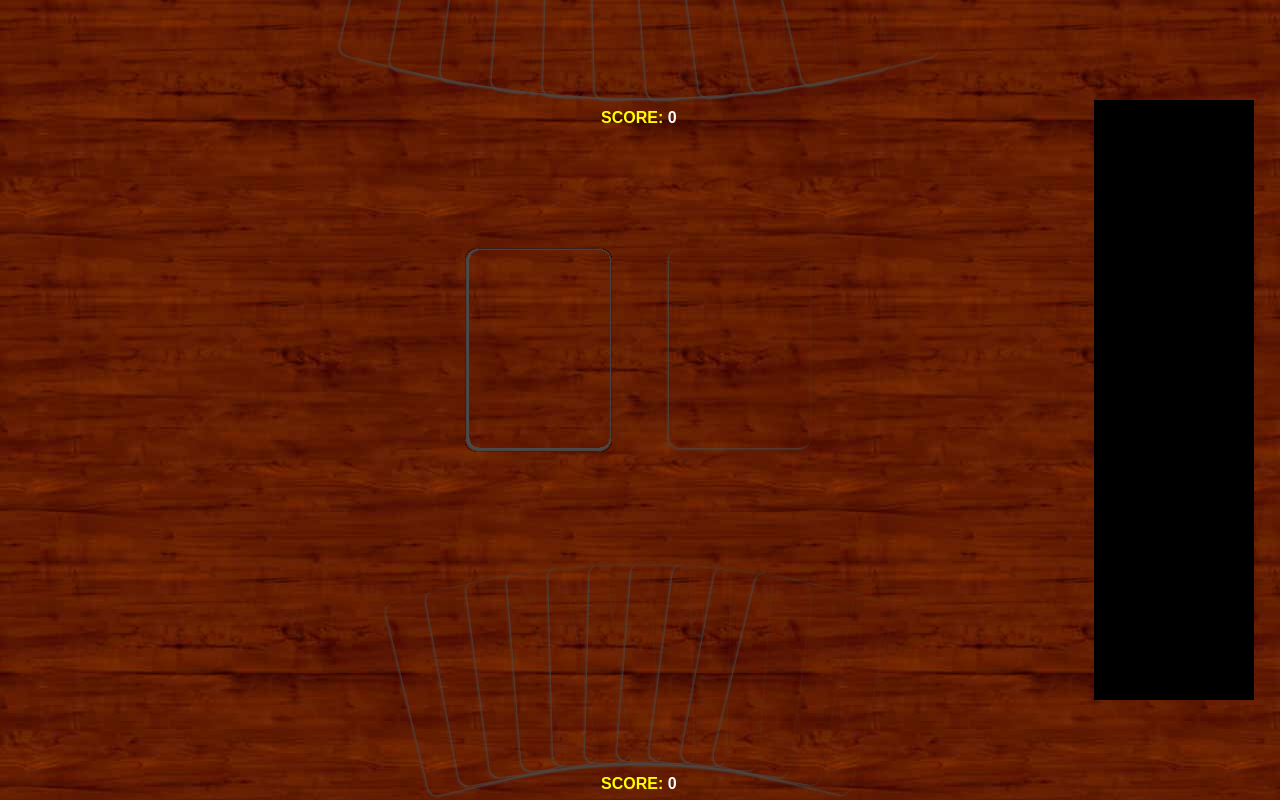
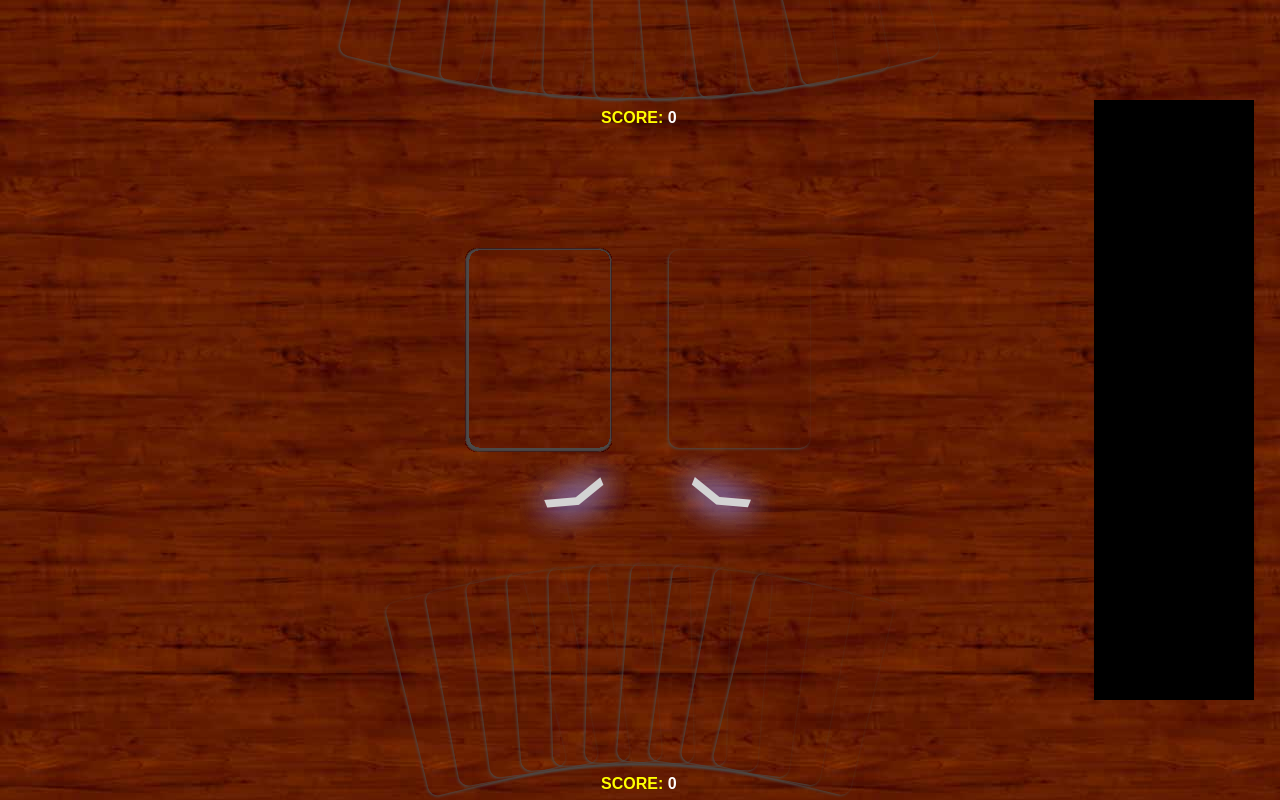
Before and after one commit to iambrandonn/rummy, a website: page index.html in a window 1280 px wide. Drawn offline with Linux system fonts and the light colour scheme; files that its build step writes are made by us from their sources; files whose address does not match are found by name.

Commit message:
Added hint arrows

```diff
--- a/index.html
+++ b/index.html
@@ -11,6 +11,9 @@
     <div class="winnerModal">
       <span class="winnerText">You won!!!!</span>
     </div>
+
+    <div class="arrow stock">&lang;</div>
+    <div class="arrow discard">&lang;</div>
 
     <div class="continueModal">
       <div class="scores">
--- a/scripts/app.js
+++ b/scripts/app.js
@@ -13,6 +13,10 @@ var app = {
   opponentY: null,
   opponentScore: null,
   animationTime: 600,
+  stockHintX: null,
+  stockHintY: null,
+  discardHintX: null,
+  discardHintY: null,
   players: [
     new Player(false),
     new Player(true)
--- a/scripts/game.js
+++ b/scripts/game.js
@@ -91,6 +91,7 @@ function Game() {
     this.layoutDiscards();
     app.players[0].hand.layout();
     app.players[1].hand.layout();
+    this.layoutHintArrows();
   };
 
   // This will change where the players hands are centered around.
@@ -153,6 +154,19 @@ function Game() {
     }
   };
 
+  this.layoutHintArrows = function() {
+    var stockElement = document.querySelectorAll('.arrow.stock')[0];
+    var discardElement = document.querySelectorAll('.arrow.discard')[0];
+
+    // Stock hint arrow
+    stockElement.style.top = app.stockY + 208 + 'px';
+    stockElement.style.left = (app.screenWidth * app.handsCenteredOn) - 85  + 'px';
+
+    // Discard hint arrow
+    discardElement.style.top = app.stockY + 208 + 'px';
+    discardElement.style.left = (app.screenWidth * app.handsCenteredOn) + 106 - (app.cardWidth / 3) + 'px';
+  };
+
   this.layoutDiscards = function() {
     var zIndex = 10;
     for (var i = 0; i < app.game.discards.length; i++) {
--- a/styles/app.css
+++ b/styles/app.css
@@ -354,10 +354,11 @@ body {
 }
 
 .button {
-  background-color: #48DD00;
+  background: #48DD00;
+  -webkit-appearance: none;
   border: 0;
   font-size: 30px;
-  border-radius: 13px;
+  border-radius: 5px;
   color: #FFF;
   text-shadow: #000 2px 2px;
   padding: 4px 15px 8px 15px;
@@ -365,3 +366,20 @@ body {
   display: block;
   cursor: pointer;
 }
+
+.arrow {
+  font-size: 65px;
+  color: #D3D3D3;
+  text-shadow: 0 0 33px #99F, 0 0 33px #99F, 0 0 33px #99F;
+  font-family: monospace;
+  position: absolute;
+  font-weight: bold;
+}
+
+.arrow.stock {
+  transform: rotateZ(248deg);
+}
+
+.arrow.discard {
+  transform: rotateZ(-68deg);
+}
```
